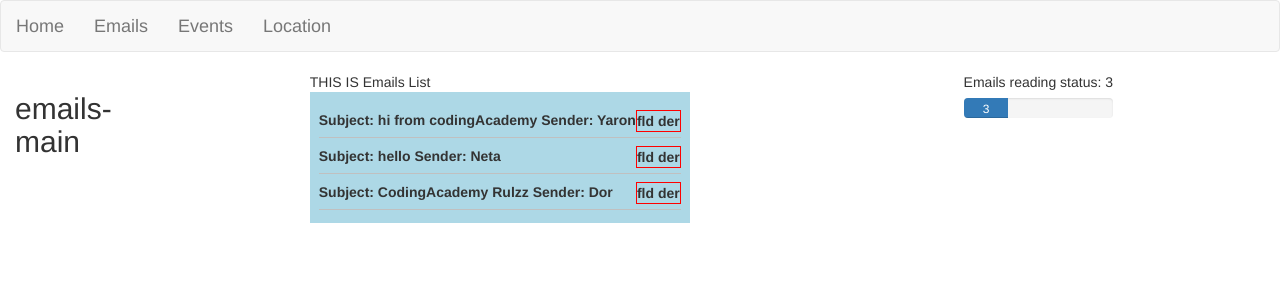
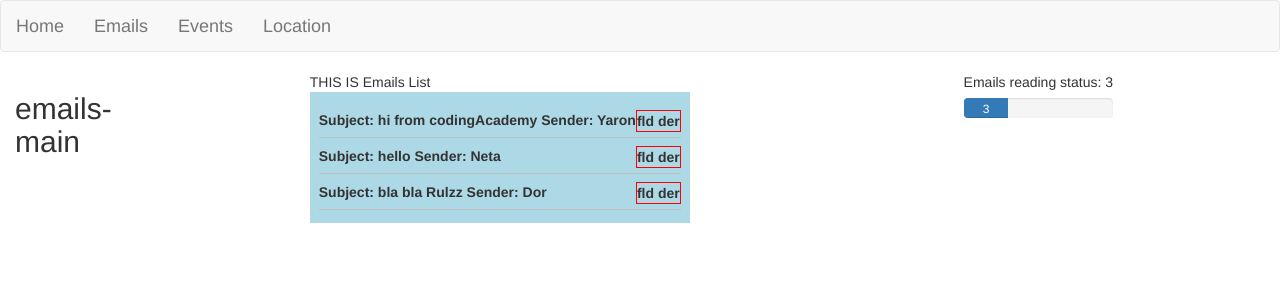
Before and after one commit to guylil/vue-sprint3, a Vue app: page /emails in a window 1280 px wide. Shown: the top 300 px of the page. Built offline with nearby package versions, Linux system fonts and the light colour scheme.

Commit message:
whatever

```diff
--- a/src/components/emails/email-app.vue
+++ b/src/components/emails/email-app.vue
@@ -21,24 +21,27 @@
 
     data() {
       return {
-        msg: 'Hello-main-email',
-        emails: [{ id: 1, subject: 'hi from codingAcademy', from: 'Yaron', body: '111', isRead: false },
-        { id: 2, subject: 'hello', from: 'Neta', body: '222', isRead: false },
-        { id: 3, subject: 'CodingAcademy Rulzz', from: 'Dor', body: '333', isRead: false }
+        msg: 'Lorem Ipsum',
+        emails: [
+            { id: 1, subject: 'hi from codingAcademy', from: 'Yaron', body: '111', isRead: false },
+            { id: 2, subject: 'hello', from: 'Neta', body: '222', isRead: false },
+            { id: 3, subject: 'bla bla Rulzz', from: 'Dor', body: '333', isRead: false }
         ],
-        selectedEmail: { id: 10, subject: 'CodingAcademy', from: 'Yaron', body: '111', isRead: false }
+        selectedEmail: {}
+        //id: 10, subject: 'CodingAcademy', from: 'Yaron', body: '111', isRead: false
       }
     },
     methods: {
       selectEmail(emailId) {
-        console.log('Email id selected: ', emailId);
-        this.selectedEmail = this.emails.filter((email) => { return (email.id === emailId) });
-// TODO CHANGE READ STATUS
+          this.selectedEmail = this.emails.filter((email) => { return (email.id === emailId) })[0];
+          // change read status
+          this.selectedEmail.isRead = true;
+          // console.log('Email id selected: ', this.selectedEmail);
       }
     },
     computed: {},
     mounted() {
-      this.selectedEmail = this.emails.filter((email) => { return (email.id === 1) });
+      //this.selectedEmail = this.emails.filter((email) => { return (email.id === 1) });
     },
     components: {
       'email-list': EmailList,
@@ -51,8 +54,16 @@
 </script>
 
 <style scoped>
-  .container {
+.container {
     display: flex;
     justify-content: space-between;
-  }
+}
+
+.caption {
+    color: blueviolet;
+}
+
+.border {
+    border: solid 1px red;
+}
 </style>
```
